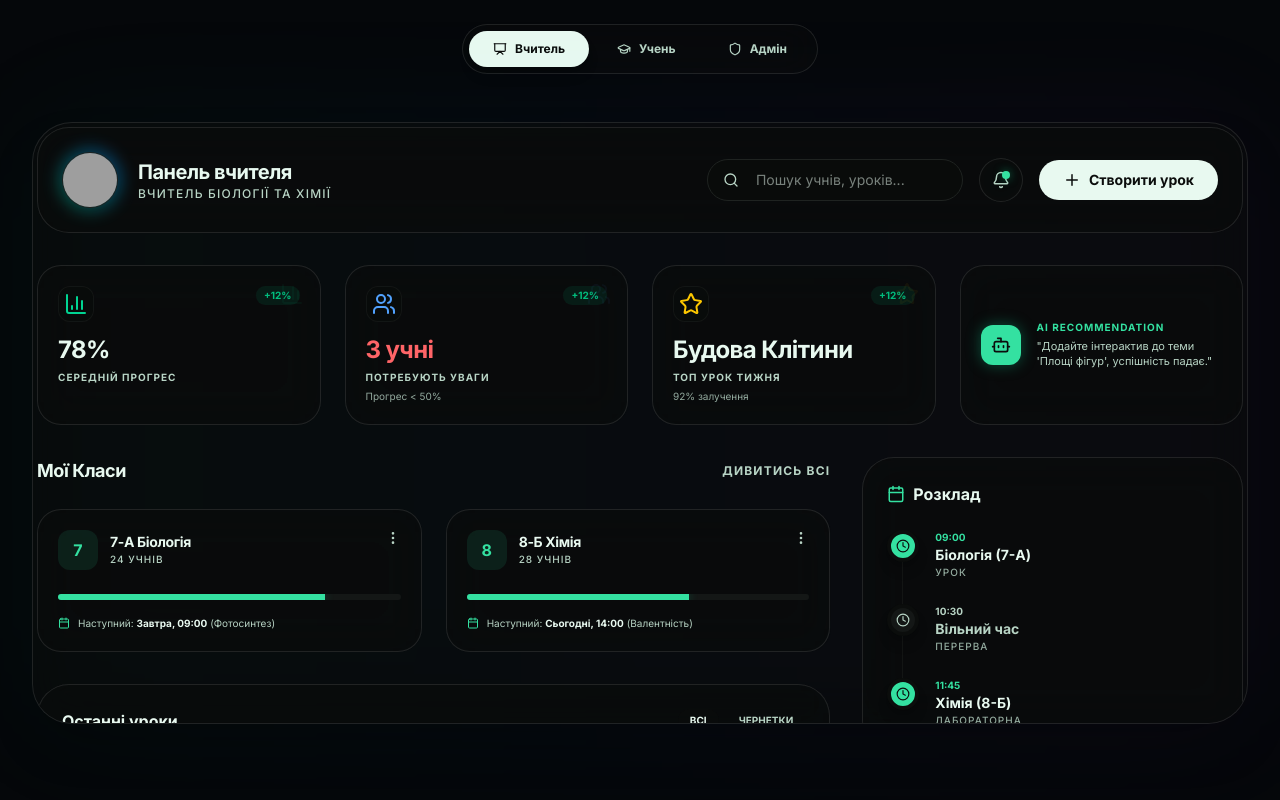
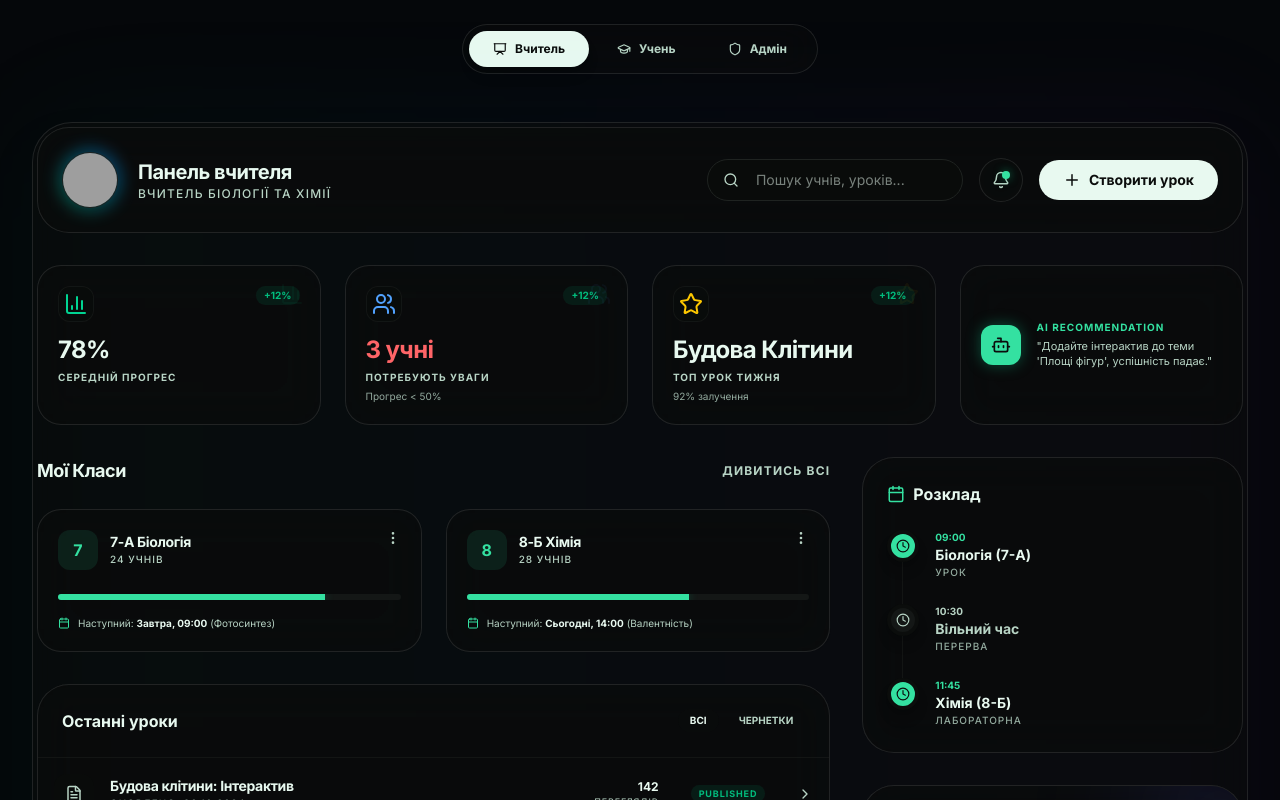
Before and after one commit to konstantine811/futurumeXR, a React (Vite) app: page / in a window 1280 px wide. Shown: the part 7380-8180 px from the top of the page. Built offline with nearby package versions, Linux system fonts and the light colour scheme; no server answers; grey boxes are pictures that could not be loaded.

Commit message:
Refactor Dashboards component: Remove max-height restriction on the scrollbar for improved layout flexibility and enhance user experience.

```diff
--- a/src/pages/home-page/DashBoards.tsx
+++ b/src/pages/home-page/DashBoards.tsx
@@ -42,7 +42,7 @@ export const Dashboards: React.FC = () => {
       <div className="relative group">
         <div className="absolute -inset-1 bg-gradient-to-r from-emerald-500/10 via-blue-500/10 to-purple-500/10 rounded-[40px] blur-3xl opacity-50"></div>
         <div className="relative glass border border-border/50 rounded-[40px] overflow-hidden shadow-2xl bg-popover/40">
-          <div className="p-1 max-h-[600px] overflow-y-auto custom-scrollbar">
+          <div className="p-1 overflow-y-auto custom-scrollbar">
             {activeTab === "teacher" && (
               <div className="animate-in fade-in zoom-in-95 duration-500">
                 <TeacherDashboard />
```
